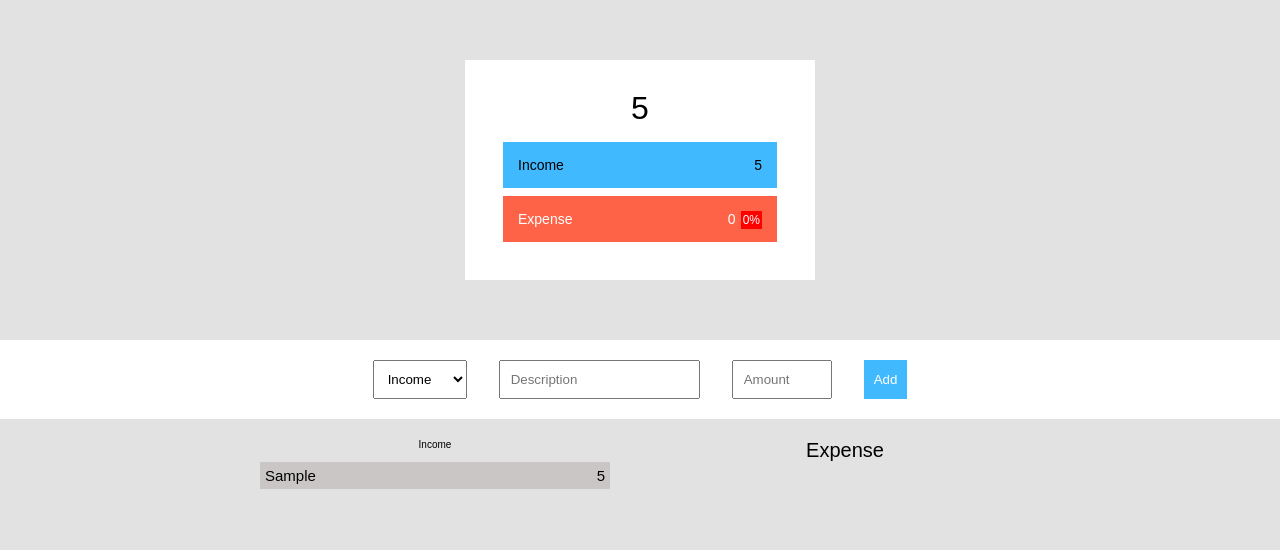
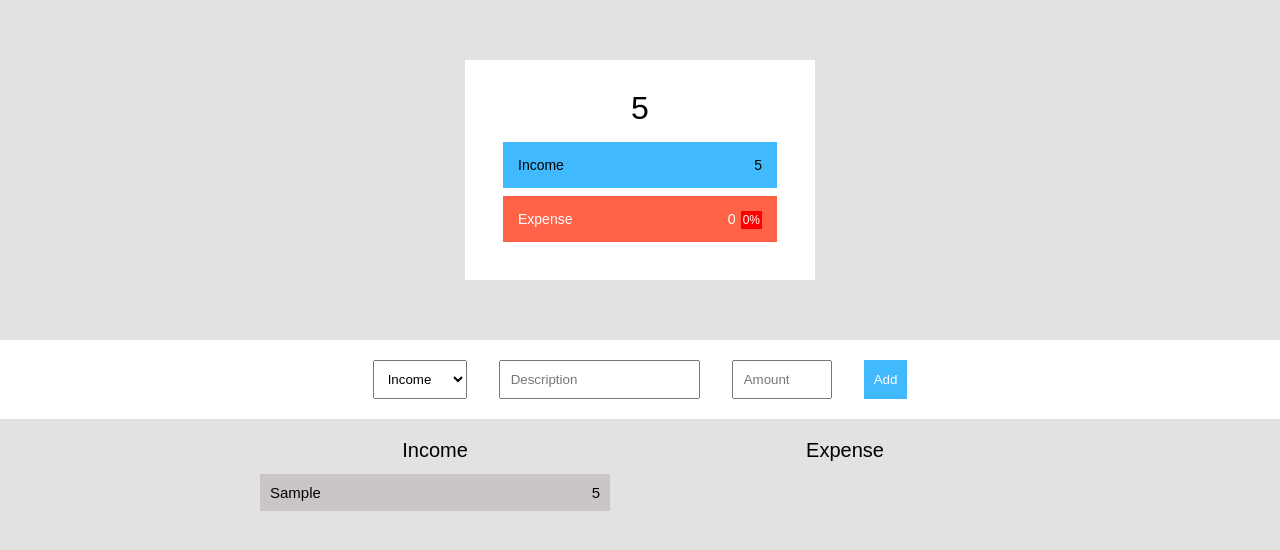
Before and after one commit to kenechiude/budget-tracker2, a React (Create React App) app: page / in a window 1280 px wide. Both pictures are taken after typing "Sample", "5" into the empty fields and a click on the button "Add". Shown: the top 550 px of the page. Built offline with nearby package versions, Linux system fonts and the light colour scheme.

Commit message:
Updated IncomeList.js

```diff
--- a/src/components/IncomeList.js
+++ b/src/components/IncomeList.js
@@ -1,16 +1,22 @@
 export default function IncomeList({ incData }) {
-  // console.log(incData);
+  const formarter = new Intl.NumberFormat("en-US", {
+    style: "decimal",
+    maximumFractionDigits: 2,
+  });
 
   return (
     <div className="income-list">
-      <span>Income</span>
+      <span className="inc">Income</span>
       <ul>
-        {incData.map((data) => (
-          <li key={data.id}>
-            <span>{data.des}</span>
-            <span>{data.amt}</span>
-          </li>
-        ))}
+        {incData.map(
+          (data) =>
+            data.amt && (
+              <li className="inc-li" key={data.id}>
+                <span>{data.des}</span>
+                <span>{formarter.format(data.amt)}</span>
+              </li>
+            )
+        )}
       </ul>
     </div>
   );
```
